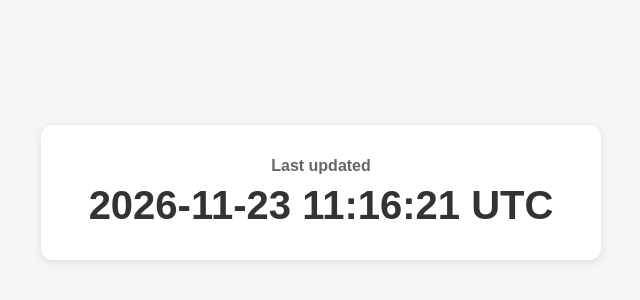
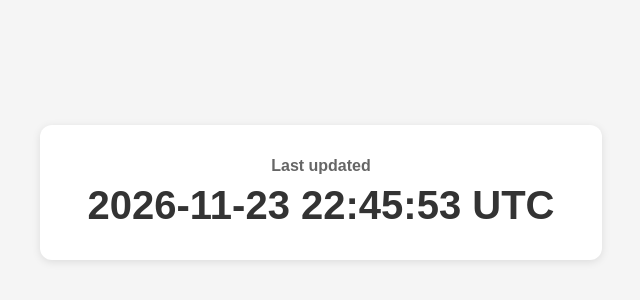
Before and after one commit to jbarronuk/BillableHours, a plain HTML site: page index.html in a window 1280 px wide. Shown: the part 208-508 px from the top of the page, without its empty margins (319-959 px from the left). Drawn offline with Linux system fonts and the light colour scheme.

Commit message:
Update dashboard

```diff
--- a/index.html
+++ b/index.html
@@ -27,7 +27,7 @@
 <body>
     <div class="card">
         <h1>Last updated</h1>
-        <p>2026-11-23 11:16:21 UTC</p>
+        <p>2026-11-23 22:45:53 UTC</p>
     </div>
 </body>
 </html>
```
